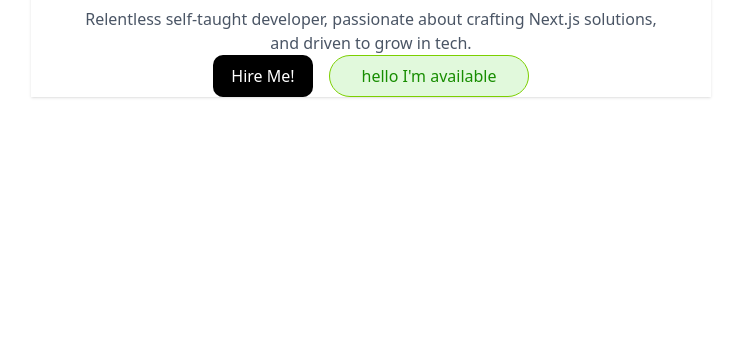
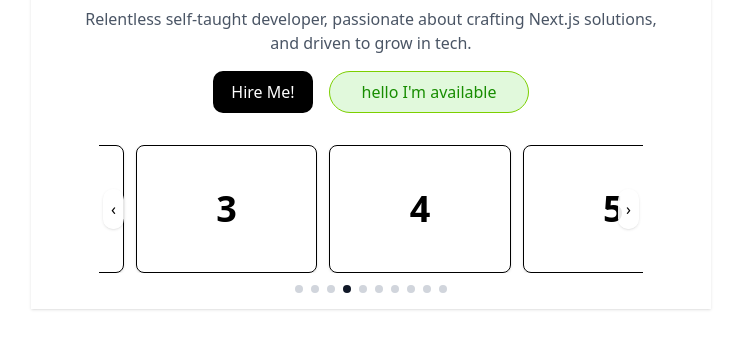
Before and after one commit to akareagwom/main-portfolio, a React (Vite) app: page / in a window 1280 px wide. Shown: the part 413-762 px from the top of the page, without its empty margins (269-1010 px from the left). Built offline with nearby package versions, Linux system fonts and the light colour scheme.

Commit message:
Carousel Design Start

```diff
--- /dev/null
+++ b/src/components/Carousel.tsx
@@ -0,0 +1,155 @@
+import React, { useEffect, useRef, useState } from "react";
+
+type NumberCarouselProps = {
+  numbers?: number[]; // items to show (defaults to 0..9)
+  visible?: number; // how many numbers visible at once
+  interval?: number; // ms between moves
+  pauseOnHover?: boolean;
+};
+
+export default function NumberCarousel({
+  numbers = Array.from({ length: 10 }, (_, i) => i),
+  visible = 3,
+  interval = 1500,
+  pauseOnHover = true,
+}: NumberCarouselProps) {
+  const [index, setIndex] = useState(0); // current slide index (0..n)
+  const [isPaused, setIsPaused] = useState(false);
+  const trackRef = useRef<HTMLDivElement | null>(null);
+  const [slideWidth, setSlideWidth] = useState(0);
+  const transitionRef = useRef(true);
+
+  // We'll clone the first `visible` items at the end so the loop looks seamless
+  const list = [...numbers, ...numbers.slice(0, visible)];
+  const realLength = numbers.length;
+
+  // measure a slide width
+  useEffect(() => {
+    function measure() {
+      if (!trackRef.current) return;
+      const slide = trackRef.current.querySelector("[data-slide]") as HTMLElement | null;
+      if (!slide) return;
+      setSlideWidth(slide.offsetWidth);
+    }
+
+    measure();
+    window.addEventListener("resize", measure);
+    return () => window.removeEventListener("resize", measure);
+  }, []);
+
+  // autoplay
+  useEffect(() => {
+    if (isPaused) return;
+    const t = setInterval(() => {
+      // increment index
+      setIndex((i) => i + 1);
+    }, interval);
+    return () => clearInterval(t);
+  }, [isPaused, interval]);
+
+  // when we move to the cloned area (index >= realLength) we'll snap back to 0
+  useEffect(() => {
+    if (index === 0) return;
+
+    // if we've reached the clone point, after transition end we'll snap back to 0
+    if (index >= realLength) {
+      // after the CSS transition completes we need to jump to index 0 without transition
+      const onTransitionEnd = () => {
+        transitionRef.current = false; // temporarily disable transition
+        setIndex(0);
+        // re-enable transition on the next tick
+        requestAnimationFrame(() => {
+          requestAnimationFrame(() => {
+            transitionRef.current = true;
+          });
+        });
+      };
+
+      const el = trackRef.current;
+      el?.addEventListener("transitionend", onTransitionEnd, { once: true });
+
+      // cleanup if unmounted mid-transition
+      return () => el?.removeEventListener("transitionend", onTransitionEnd);
+    }
+  }, [index, realLength]);
+
+  // manual nav
+  const prev = () => {
+    setIndex((i) => (i - 1 + realLength) % realLength);
+  };
+  const next = () => {
+    setIndex((i) => i + 1);
+  };
+
+  // compute transform
+  const translateX = -index * slideWidth;
+
+  return (
+    <div
+      className="w-full max-w-xl mx-auto p-4"
+      onMouseEnter={() => pauseOnHover && setIsPaused(true)}
+      onMouseLeave={() => pauseOnHover && setIsPaused(false)}
+    >
+      <div className="relative">
+        {/* viewport */}
+        <div className="overflow-hidden">
+          {/* track */}
+          <div
+            ref={trackRef}
+            style={{
+              transform: `translateX(${translateX}px)`,
+              transition: transitionRef.current ? "transform 400ms ease" : "none",
+            }}
+            className="flex items-center"
+          >
+            {list.map((n, idx) => (
+              <div
+                key={idx}
+                data-slide
+                className={`flex-shrink-0 flex items-center justify-center h-24 md:h-28 lg:h-32 px-4 md:px-6 border rounded-lg mr-3 bg-white/80 dark:bg-gray-800/70 shadow-sm`}
+                style={{ minWidth: `${100 / visible}%` }}
+              >
+                <div className="text-2xl md:text-3xl lg:text-4xl font-semibold">{n}</div>
+              </div>
+            ))}
+          </div>
+        </div>
+
+        {/* controls */}
+        <div className="absolute inset-y-0 left-0 flex items-center pointer-events-none">
+          <button
+            onClick={prev}
+            className="pointer-events-auto ml-1 p-2 rounded-full bg-white/90 dark:bg-gray-900/70 shadow hover:scale-105 transition-transform"
+            aria-label="Previous"
+          >
+            ‹
+          </button>
+        </div>
+
+        <div className="absolute inset-y-0 right-0 flex items-center pointer-events-none">
+          <button
+            onClick={next}
+            className="pointer-events-auto mr-1 p-2 rounded-full bg-white/90 dark:bg-gray-900/70 shadow hover:scale-105 transition-transform"
+            aria-label="Next"
+          >
+            ›
+          </button>
+        </div>
+      </div>
+
+      {/* dots / indicator */}
+      <div className="mt-3 flex justify-center gap-2">
+        {numbers.map((_, i) => (
+          <button
+            key={i}
+            onClick={() => setIndex(i)}
+            className={`w-2 h-2 rounded-full ${
+              index % realLength === i ? "bg-gray-900 dark:bg-white" : "bg-gray-300 dark:bg-gray-600"
+            }`}
+            aria-label={`Go to slide ${i + 1}`}
+          />
+        ))}
+      </div>
+    </div>
+  );
+}
--- a/src/pages/Home.tsx
+++ b/src/pages/Home.tsx
@@ -1,3 +1,5 @@
+import NumberCarousel from "../components/Carousel";
+
 const Home =()=>{
     return(
         <div className="flex flex-col justify-center items-center">
@@ -8,11 +10,14 @@ const Home =()=>{
                 <h1 className="font-bold md:leading-14 leading-8 md:text-[56px] text-[28px] mt-6">Hi, I'm Akare Agwom.<br/> Frontend Developer</h1>
                 <h3 className="text-gray-600 mt-4 flex-wrap md:px-0 px-4">Relentless self-taught developer, passionate about crafting Next.js solutions,<br/>and driven to grow in tech.</h3>
             </div>
-            <div className="flex gap-4">
+            <div className="flex gap-4 py-4">
                 <button className="bg-black text-white rounded-[10px] w-[100px] p-2">Hire Me!</button>
                 <div className=" bg-[#E1F9DC] text-[#178D00] rounded-full border-1 w-[200px] text-center border-lime-500 p-2">
                     <p>hello I'm available</p>
                 </div>
+            </div>
+            <div className="">
+                <NumberCarousel/>
             </div>
         </div>
     )
```
